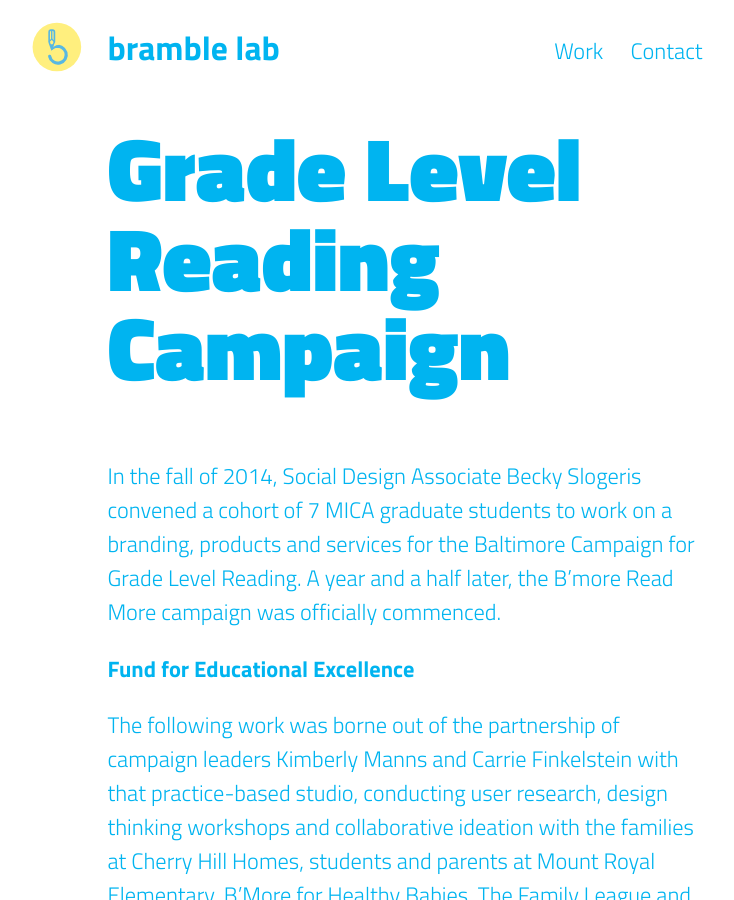
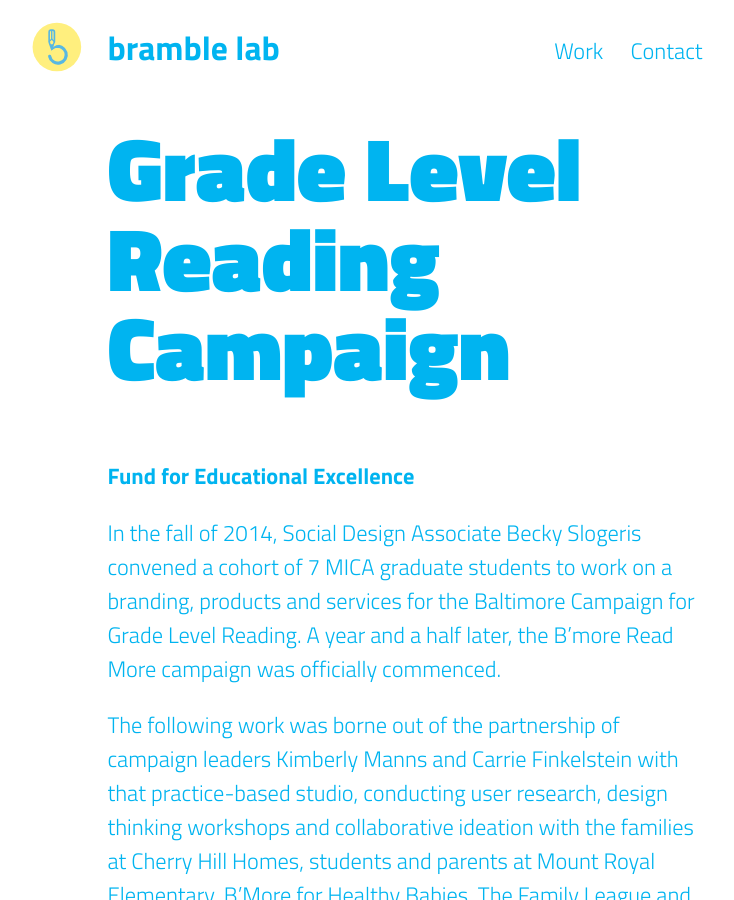
Before and after one commit to bramblelab/bramblelab.github.io, a Jekyll site: the page built from _posts/2016-03-01-grade-level-reading-campaign.markdown, in a window 1280 px wide and 900 px high. Shown: the whole window, without its empty margins (235-969 px from the left). Built offline with Jekyll 4.4.1, drawn with Linux system fonts in a browser that asks for light colours.

```diff
--- a/_posts/2016-03-01-grade-level-reading-campaign.markdown
+++ b/_posts/2016-03-01-grade-level-reading-campaign.markdown
@@ -10,9 +10,9 @@ categories:
 layout: post
 ---
 
+__Fund for Educational Excellence__
+
 In the fall of 2014, Social Design Associate Becky Slogeris convened a cohort of 7 MICA graduate students to work on a branding, products and services for the Baltimore Campaign for Grade Level Reading. A year and a half later, the B'more Read More campaign was officially commenced.
-
-__Fund for Educational Excellence__
 
 The following work was borne out of the partnership of campaign leaders Kimberly Manns and Carrie Finkelstein with that practice-based studio, conducting user research, design thinking workshops and collaborative ideation with the families at Cherry Hill Homes, students and parents at Mount Royal Elementary, B'More for Healthy Babies, The Family League and many others.
 
```
